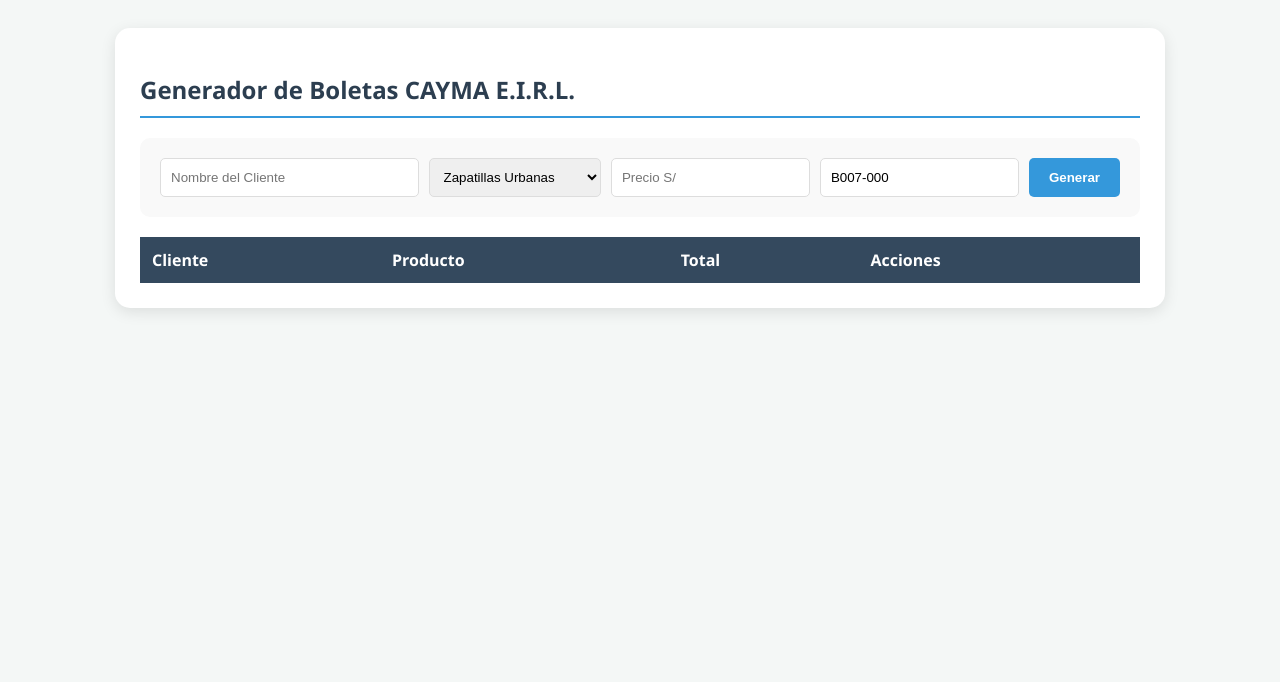
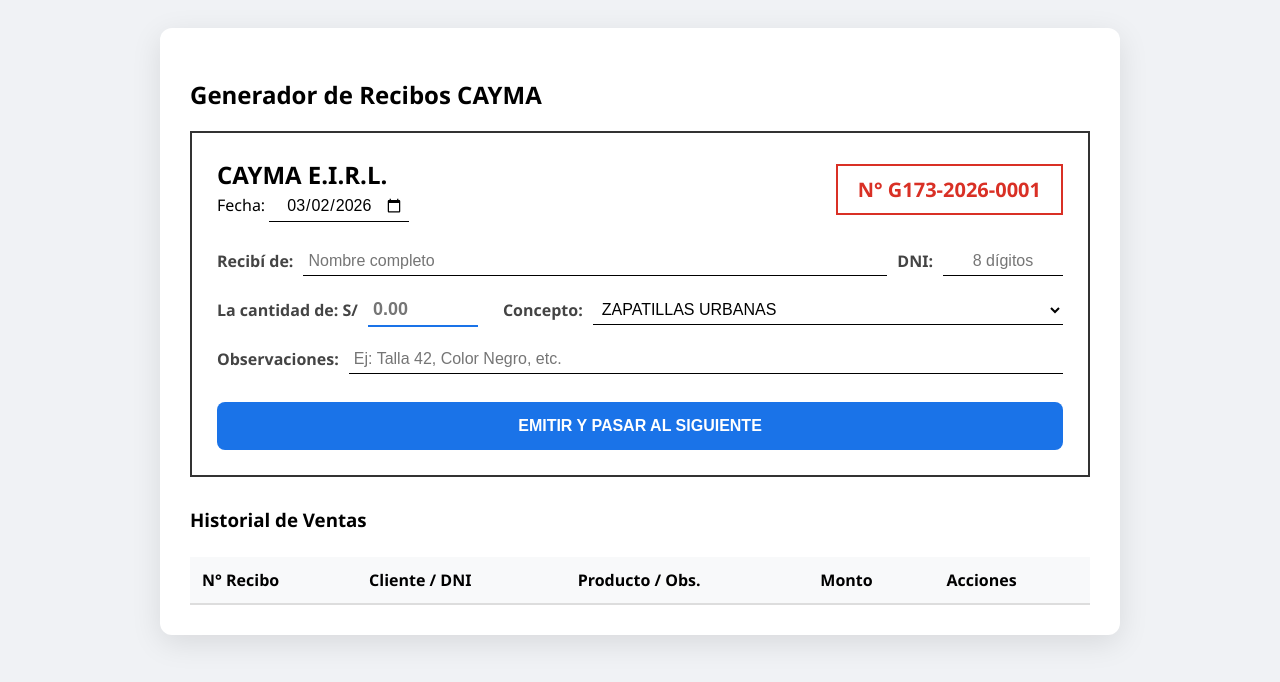
Before and after one commit to aaroneustaquio123/CorreosElectronicos, a plain HTML site: page index.html in a window 1280 px wide. Drawn offline with Linux system fonts and the light colour scheme.

Commit message:
arreglo ruta

```diff
--- a/index.html
+++ b/index.html
@@ -2,59 +2,105 @@
 <html lang="es">
 <head>
     <meta charset="UTF-8">
-    <title>Panel de Ventas CAYMA</title>
-    <script src="https://cdnjs.cloudflare.com/ajax/libs/qrcodejs/1.0.0/qrcode.min.js"></script>
+    <title>Sistema de Emisión CAYMA - Oficial</title>
     <style>
-        body { font-family: 'Segoe UI', sans-serif; background: #f4f7f6; padding: 20px; }
-        .container { max-width: 1000px; margin: auto; background: white; padding: 25px; border-radius: 15px; box-shadow: 0 4px 15px rgba(0,0,0,0.1); }
-        h2 { color: #2c3e50; border-bottom: 2px solid #3498db; padding-bottom: 10px; }
+        :root { --blue-cayma: #1a73e8; --red-recibo: #d93025; }
+        body { font-family: 'Segoe UI', sans-serif; background: #f0f2f5; display: flex; justify-content: center; padding: 20px; }
+        .main-card { background: white; padding: 30px; border-radius: 12px; box-shadow: 0 8px 30px rgba(0,0,0,0.1); width: 900px; }
 
-        .grid-inputs { display: grid; grid-template-columns: 1.5fr 1fr 1fr 1fr auto; gap: 10px; background: #f9f9f9; padding: 20px; border-radius: 10px; margin-bottom: 20px; }
-        input, select { padding: 10px; border: 1px solid #ddd; border-radius: 5px; }
-        button.add-btn { background: #3498db; color: white; border: none; padding: 10px 20px; border-radius: 5px; cursor: pointer; font-weight: bold; }
-        button.add-btn:hover { background: #2980b9; }
+        .recibo-manual {
+            border: 2px solid #333;
+            padding: 25px;
+            background: #fff;
+            margin-bottom: 30px;
+            position: relative;
+        }
+        .header-recibo { display: flex; justify-content: space-between; align-items: center; margin-bottom: 25px; }
+        .serie-box { border: 2px solid var(--red-recibo); padding: 10px 20px; color: var(--red-recibo); font-weight: bold; font-size: 20px; }
 
-        table { width: 100%; border-collapse: collapse; }
-        th { background: #34495e; color: white; padding: 12px; text-align: left; }
+        .row { margin: 18px 0; display: flex; align-items: center; gap: 10px; }
+        .row label { font-weight: bold; color: #444; white-space: nowrap; }
+
+        input, select {
+            border: none;
+            border-bottom: 1px solid #000;
+            padding: 5px;
+            font-size: 16px;
+            background: transparent;
+            outline: none;
+        }
+        .input-full { flex-grow: 1; }
+        .input-dni { width: 110px; text-align: center; }
+        .input-fecha { width: 130px; text-align: center; font-family: sans-serif; }
+        .monto-style { width: 100px; font-weight: bold; font-size: 18px; color: var(--blue-cayma); border-bottom: 2px solid var(--blue-cayma); }
+
+        .btn-emitir {
+            background: var(--blue-cayma); color: white; border: none;
+            padding: 15px 30px; border-radius: 8px; cursor: pointer;
+            font-weight: bold; font-size: 16px; width: 100%; margin-top: 10px;
+        }
+        .btn-emitir:hover { background: #1557b0; }
+
+        table { width: 100%; border-collapse: collapse; margin-top: 25px; }
+        th { text-align: left; padding: 12px; background: #f8f9fa; border-bottom: 2px solid #ddd; }
         td { padding: 12px; border-bottom: 1px solid #eee; }
-
-        .btn-action { padding: 6px 12px; border-radius: 4px; text-decoration: none; font-size: 12px; color: white; cursor: pointer; border: none; margin-right: 5px; }
-        .bg-blue { background: #3498db; }
-        .bg-green { background: #27ae60; }
-
-        /* Estilo del QR Modal */
-        #modal { display:none; position:fixed; top:0; left:0; width:100%; height:100%; background:rgba(0,0,0,0.8); justify-content:center; align-items:center; }
-        .modal-box { background:white; padding:30px; border-radius:10px; text-align:center; }
+        .correlativo { color: var(--red-recibo); font-weight: bold; }
     </style>
 </head>
 <body>
 
-<div class="container">
-    <h2>Generador de Boletas CAYMA E.I.R.L.</h2>
+<div class="main-card">
+    <h2>Generador de Recibos CAYMA</h2>
 
-    <div class="grid-inputs">
-        <input type="text" id="f-cliente" placeholder="Nombre del Cliente">
+    <div class="recibo-manual">
+        <div class="header-recibo">
+            <div>
+                <strong style="font-size: 24px;">CAYMA E.I.R.L.</strong><br>
+                <label>Fecha:</label>
+                <input type="date" id="f-fecha" class="input-fecha">
+            </div>
+            <div class="serie-box">
+                N° <span id="num-serie">G173-2026-0001</span>
+            </div>
+        </div>
 
-        <select id="f-producto">
-            <option value="ZAPATILLAS URBANAS">Zapatillas Urbanas</option>
-            <option value="BOTAS DE CUERO">Botas de Cuero</option>
-            <option value="ZAPATOS FORMALES">Zapatos Formales</option>
-            <option value="SANDALIAS DEPORTIVAS">Sandalias Deportivas</option>
-            <option value="MANTENIMIENTO/LIMPIEZA">Kit de Limpieza</option>
-        </select>
+        <div class="row">
+            <label>Recibí de:</label>
+            <input type="text" id="f-cliente" class="input-full" placeholder="Nombre completo">
+            <label>DNI:</label>
+            <input type="text" id="f-dni" class="input-dni" placeholder="8 dígitos" maxlength="8">
+        </div>
 
-        <input type="number" id="f-monto" placeholder="Precio S/">
-        <input type="text" id="f-id" placeholder="N° Boleta" value="B007-000">
+        <div class="row">
+            <label>La cantidad de: S/</label>
+            <input type="number" id="f-monto" class="monto-style" placeholder="0.00">
 
-        <button class="add-btn" onclick="agregarVenta()">Generar</button>
+            <label style="margin-left: 15px;">Concepto:</label>
+            <select id="f-producto" class="input-full">
+                <option value="ZAPATILLAS URBANAS">ZAPATILLAS URBANAS</option>
+                <option value="BOTAS DE CUERO">BOTAS DE CUERO</option>
+                <option value="ZAPATOS FORMALES">ZAPATOS FORMALES</option>
+                <option value="SANDALIAS DEPORTIVAS">SANDALIAS DEPORTIVAS</option>
+                <option value="LIMPIEZA Y CUIDADO">KIT DE LIMPIEZA</option>
+            </select>
+        </div>
+
+        <div class="row">
+            <label>Observaciones:</label>
+            <input type="text" id="f-obs" class="input-full" placeholder="Ej: Talla 42, Color Negro, etc.">
+        </div>
+
+        <button class="btn-emitir" onclick="procesarVenta()">EMITIR Y PASAR AL SIGUIENTE</button>
     </div>
 
+    <h3>Historial de Ventas</h3>
     <table>
         <thead>
             <tr>
-                <th>Cliente</th>
-                <th>Producto</th>
-                <th>Total</th>
+                <th>N° Recibo</th>
+                <th>Cliente / DNI</th>
+                <th>Producto / Obs.</th>
+                <th>Monto</th>
                 <th>Acciones</th>
             </tr>
         </thead>
@@ -62,46 +108,47 @@
     </table>
 </div>
 
-<div id="modal" onclick="this.style.display='none'">
-    <div class="modal-box" onclick="event.stopPropagation()">
-        <h3 id="m-title"></h3>
-        <div id="qrcode" style="display: flex; justify-content: center;"></div>
-        <p>Escanea para validar la compra</p>
-        <button onclick="document.getElementById('modal').style.display='none'">Cerrar</button>
-    </div>
-</div>
+<script>
+    // Establecer fecha de hoy por defecto
+    document.getElementById('f-fecha').valueAsDate = new Date();
 
-<script>
-    function agregarVenta() {
+    let contador = 1;
+
+    function procesarVenta() {
+        const serieActual = document.getElementById('num-serie').innerText;
         const cliente = document.getElementById('f-cliente').value;
+        const dni = document.getElementById('f-dni').value;
+        const monto = document.getElementById('f-monto').value;
         const producto = document.getElementById('f-producto').value;
-        const monto = document.getElementById('f-monto').value;
-        const id = document.getElementById('f-id').value;
+        const obs = document.getElementById('f-obs').value;
+        const fecha = document.getElementById('f-fecha').value;
 
-        if(!cliente || !monto) return alert("Llena los datos");
+        if(!cliente || !monto) return alert("Por favor ingresa Cliente y Monto");
 
-        // Creamos el link con el nuevo parámetro "prod"
-        const urlBase = "https://fascinating-platypus-2eb4b1.netlify.app/index.html";
-        const linkFinal = `${urlBase}?id=${id}&monto=${monto}&cliente=${encodeURIComponent(cliente)}&prod=${encodeURIComponent(producto)}`;
+        // Link para boleta.html (añadimos fecha y obs)
+        const urlBase = window.location.origin + "/boleta.html";
+        const linkFinal = `${urlBase}?id=${serieActual}&monto=${monto}&cliente=${encodeURIComponent(cliente)}&dni=${dni}&prod=${encodeURIComponent(producto)}&obs=${encodeURIComponent(obs)}&fecha=${fecha}`;
 
         const tabla = document.getElementById('lista-ventas');
-        const fila = tabla.insertRow();
+        const fila = tabla.insertRow(0);
         fila.innerHTML = `
-            <td>${cliente}</td>
-            <td><strong>${producto}</strong></td>
-            <td>S/ ${parseFloat(monto).toFixed(2)}</td>
-            <td>
-                <button class="btn-action bg-blue" onclick="verQR('${linkFinal}', '${cliente}')">Ver QR</button>
-                <a href="${linkFinal}" target="_blank" class="btn-action bg-green">Abrir Boleta</a>
-            </td>
+            <td class="correlativo">${serieActual}</td>
+            <td>${cliente}<br><small>DNI: ${dni}</small></td>
+            <td>${producto}<br><small style="color:gray">${obs}</small></td>
+            <td><strong>S/ ${parseFloat(monto).toFixed(2)}</strong></td>
+            <td><a href="${linkFinal}" target="_blank">Abrir Boleta</a></td>
         `;
-    }
 
-    function verQR(link, nombre) {
-        document.getElementById('modal').style.display = 'flex';
-        document.getElementById('m-title').innerText = "Validación: " + nombre;
-        document.getElementById('qrcode').innerHTML = "";
-        new QRCode(document.getElementById("qrcode"), { text: link, width: 180, height: 180 });
+        // Incremento
+        contador++;
+        let nuevoNumero = contador.toString().padStart(4, '0');
+        document.getElementById('num-serie').innerText = `G173-2026-${nuevoNumero}`;
+
+        // Limpiar para el siguiente cliente
+        document.getElementById('f-cliente').value = "";
+        document.getElementById('f-dni').value = "";
+        document.getElementById('f-monto').value = "";
+        document.getElementById('f-obs').value = "";
     }
 </script>
 
```
Also changed, not shown: boleta.html (added, +87 -0 lines), panel.html (deleted, +0 -87 lines), Logorecibo.jpeg (added).
